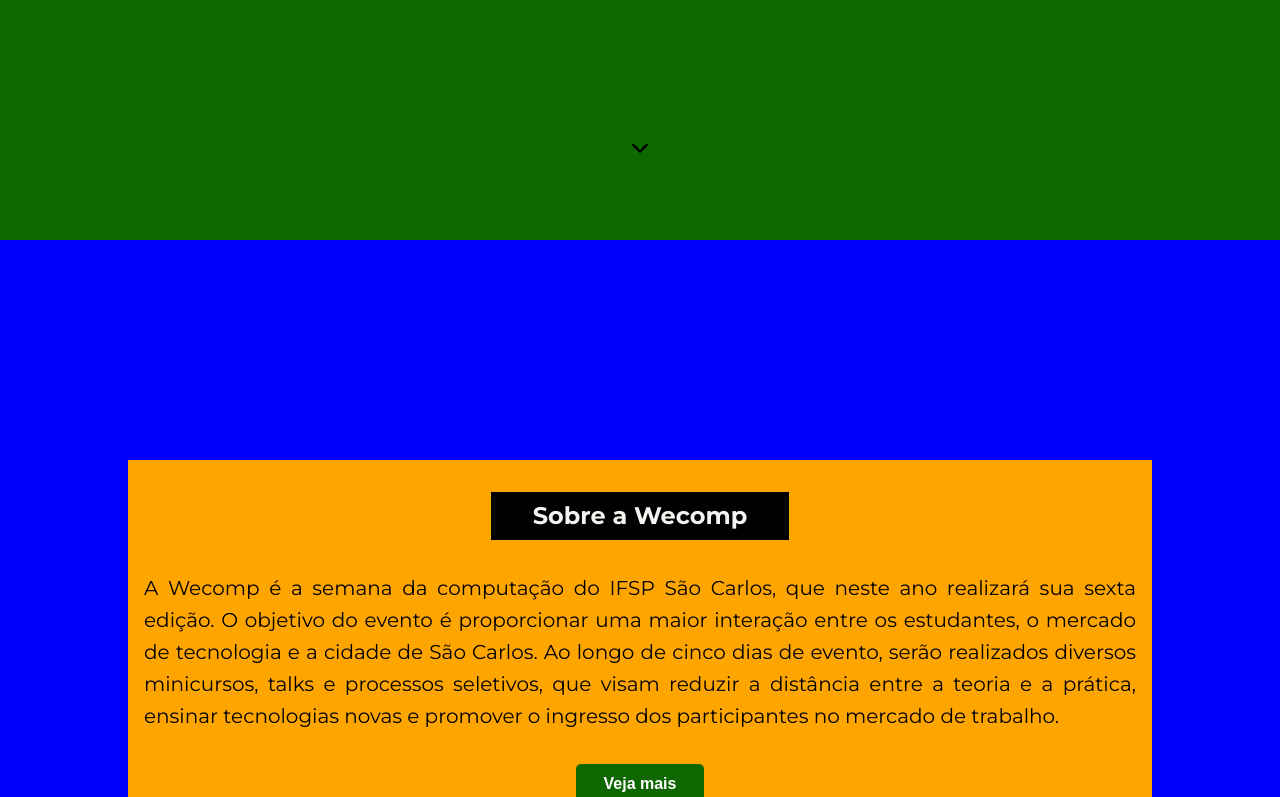
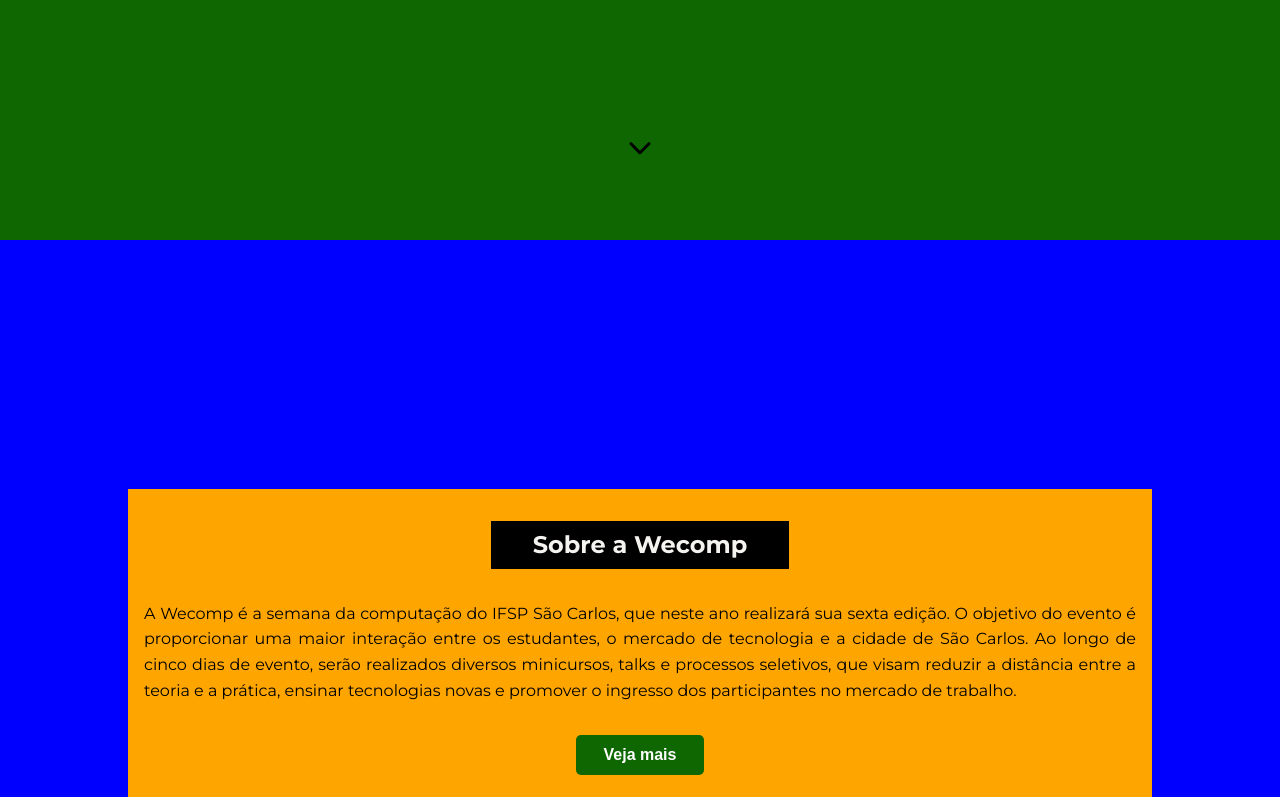
Before and after one commit to pet-ads/wecomp-new, a React (Vite) app: page / in a window 1280 px wide. Shown: the part 560-1357 px from the top of the page. Built offline with nearby package versions, Linux system fonts and the light colour scheme.

Commit message:
refactor: separate animation in component

```diff
--- /dev/null
+++ b/src/animations/levitation.ts
@@ -0,0 +1,8 @@
+export const LEVITATION = {
+  animate: { y: [0, -15, 0] },
+  transition: {
+    duration: 1.5,
+    repeat: Infinity,
+    ease: "easeInOut",
+  },
+};
--- a/src/components/sections/Editions/index.tsx
+++ b/src/components/sections/Editions/index.tsx
@@ -22,8 +22,8 @@
         <EditionsCardContainer>
           Carrossel of Editions cards
         </EditionsCardContainer>
+      <ArrowButton sectionRef={sections.FAQs} />
       </EditionsContent>
-      <ArrowButton sectionRef={sections.FAQs} />
     </EditionsContainer>
   );
 }
--- a/src/components/ui/ArrowButton/index.tsx
+++ b/src/components/ui/ArrowButton/index.tsx
@@ -1,7 +1,3 @@
-// External library
-import { IoIosArrowDown } from "react-icons/io";
-import { motion } from "framer-motion";
-
 // Types
 import { ArrowScrool } from "../../../types/ArrowButtonScroll";
 
@@ -9,23 +5,18 @@
 import { handlePageScrollingOnClick } from "../../../utils/pageScrollingOnClick";
 
 // Styles
-import { ArrowContainerBox } from "./styles";
+import { ArrowContainerBox, WrapperIcon } from "./styles";
 
+// Animations
+import { LEVITATION } from "../../../animations/levitation";
 
 export default function ArrowButton({ sectionRef }: ArrowScrool) {
-
   return (
-    <ArrowContainerBox onClick={() => handlePageScrollingOnClick({sectionRef})}
-      as={motion.div}
-      animate={{ y: [0, -15, 0] }}
-      transition={{
-        duration: 1.5,
-        repeat: Infinity,
-        repeatType: "loop",
-        ease: "easeInOut",
-      }}
+    <ArrowContainerBox
+      onClick={() => handlePageScrollingOnClick({ sectionRef })}
+      {...LEVITATION}
     >
-      <IoIosArrowDown size={24} color="black" />
+      <WrapperIcon />
     </ArrowContainerBox>
   );
 }
--- a/src/components/ui/ArrowButton/styles.ts
+++ b/src/components/ui/ArrowButton/styles.ts
@@ -1,7 +1,9 @@
 // External library
 import styled from "styled-components";
+import { motion } from "framer-motion";
+import { IoIosArrowDown } from "react-icons/io";
 
-export const ArrowContainerBox = styled.div`
+export const ArrowContainerBox = styled(motion.div)`
   display: flex;
   justify-content: center;
   align-items: center;
@@ -13,4 +15,16 @@
   height: 3rem;
 
   cursor: pointer;
+
+  @media (max-width: 1080px) {
+    top: 6.5rem;
+  }
 `;
+
+export const WrapperIcon = styled(IoIosArrowDown)`
+  font-size: 2rem;
+
+  color: black;
+
+  cursor: pointer;
+`;
--- a/src/components/ui/Text/styles.ts
+++ b/src/components/ui/Text/styles.ts
@@ -14,11 +14,11 @@
 
   text-align: justify;
 
-  font-size: 15pt;
+  font-size: 1rem;
 
   color: var(--secundary-text-color);
 
   @media (max-width: 380px) {
-    font-size: 10pt;
+    font-size: 0.8rem;
   }
 `;
```
